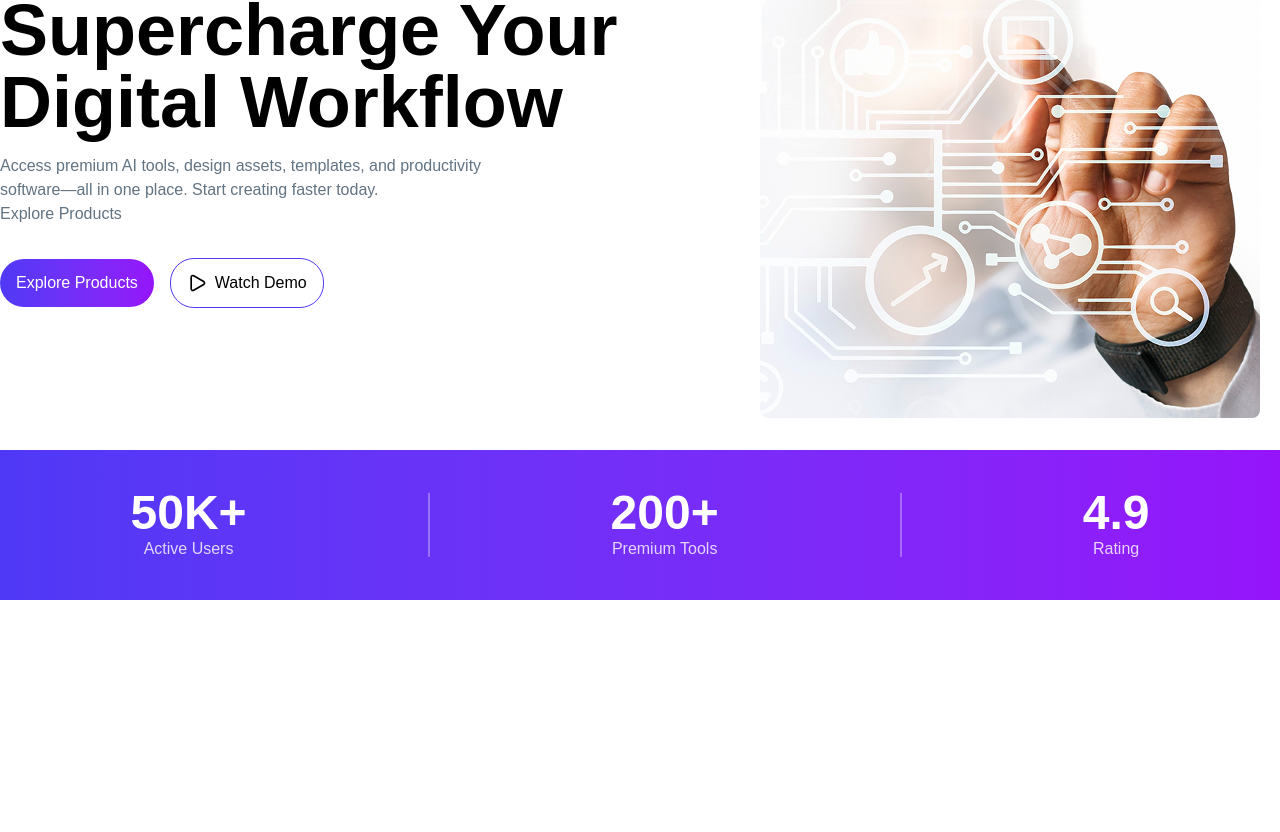
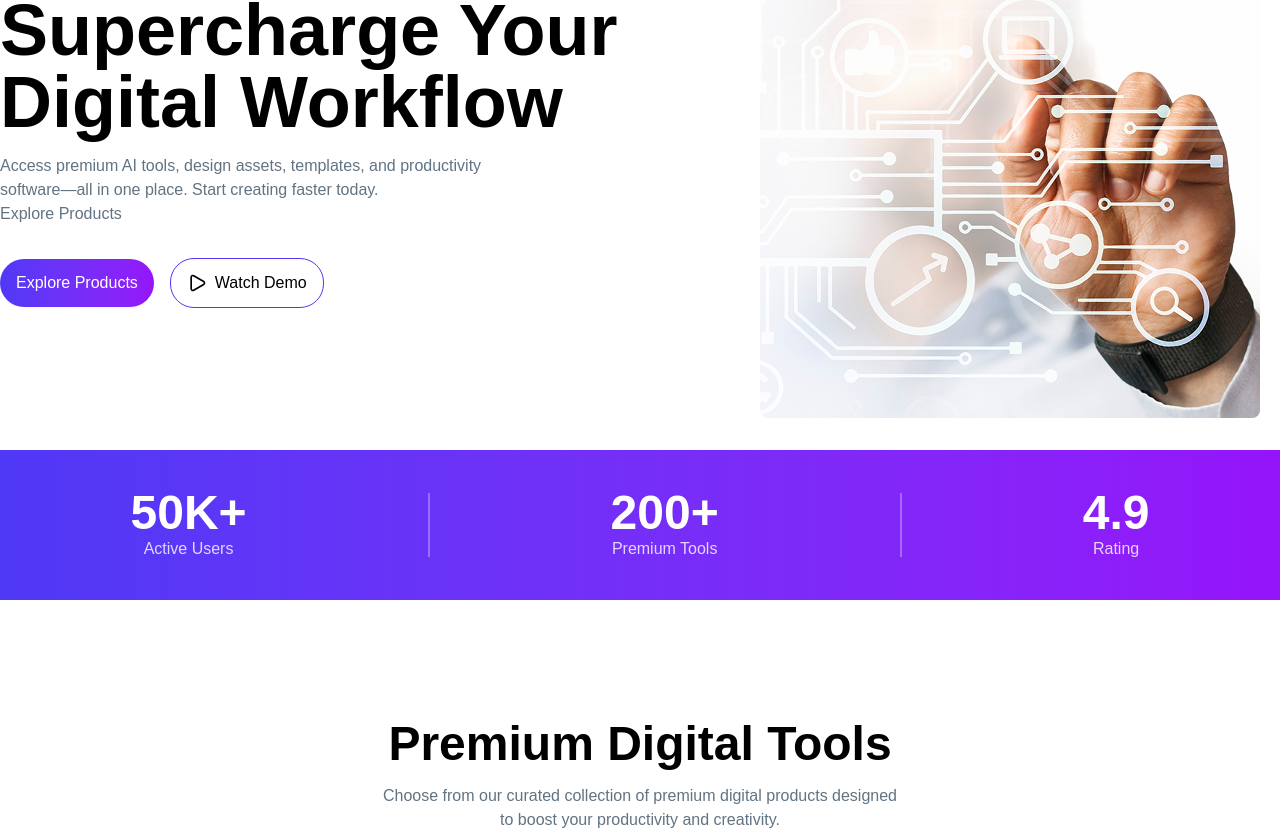
Before and after one commit to fardina13/assignment-6, a React (Vite) app: page / in a window 1280 px wide. Shown: the part 284-1116 px from the top of the page. Before the commit the page ends 884 px from the top, so only its background shows below. Built offline with nearby package versions, Linux system fonts and the light colour scheme.

Commit message:
created static navbar, banner, statsection and cart header

```diff
--- a/src/App.jsx
+++ b/src/App.jsx
@@ -1,5 +1,6 @@
 import './App.css'
 import Banner from './components/Banner'
+import Cartheader from './components/Cartheader'
 import Navbar from './components/Navbar'
 import Statesection from './components/Statesection'
 
@@ -10,6 +11,7 @@ function App() {
       <Navbar></Navbar>
       <Banner></Banner>
       <Statesection></Statesection>
+      <Cartheader></Cartheader>
     </>
   )
 }
--- /dev/null
+++ b/src/components/Cartheader.jsx
@@ -0,0 +1,14 @@
+import React from 'react';
+
+const Cartheader = () => {
+    return (
+        <div>
+            <div className='container mx-auto mt-30 justify-center text-center'>
+                <h2 className='font-semibold text-5xl'>Premium Digital Tools</h2>
+                <p className='mt-4 text-[#627382] text-[16px]'>Choose from our curated collection of premium digital products designed <br /> to boost your productivity and creativity.</p>
+            </div>
+        </div>
+    );
+};
+
+export default Cartheader;
```
